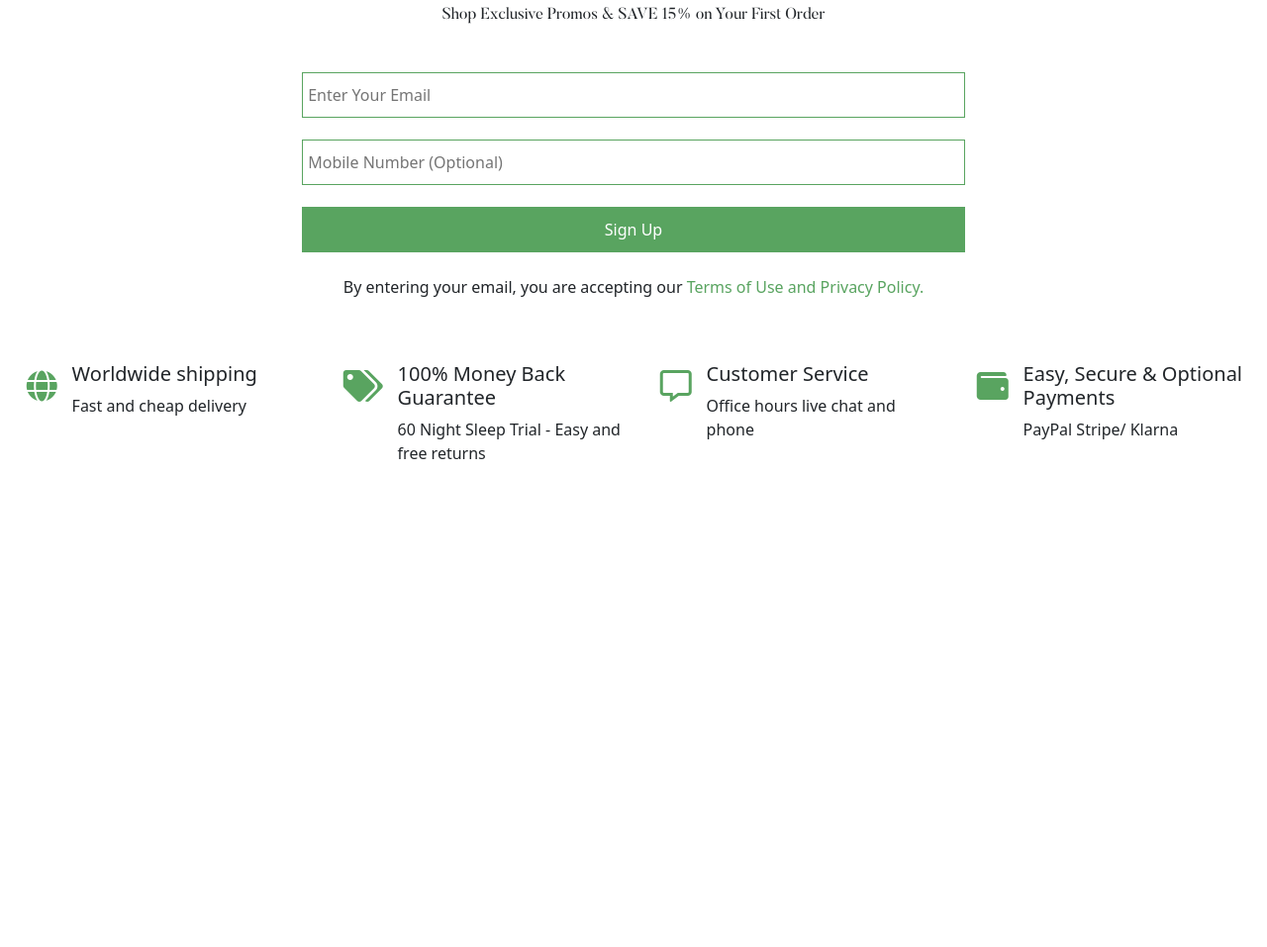
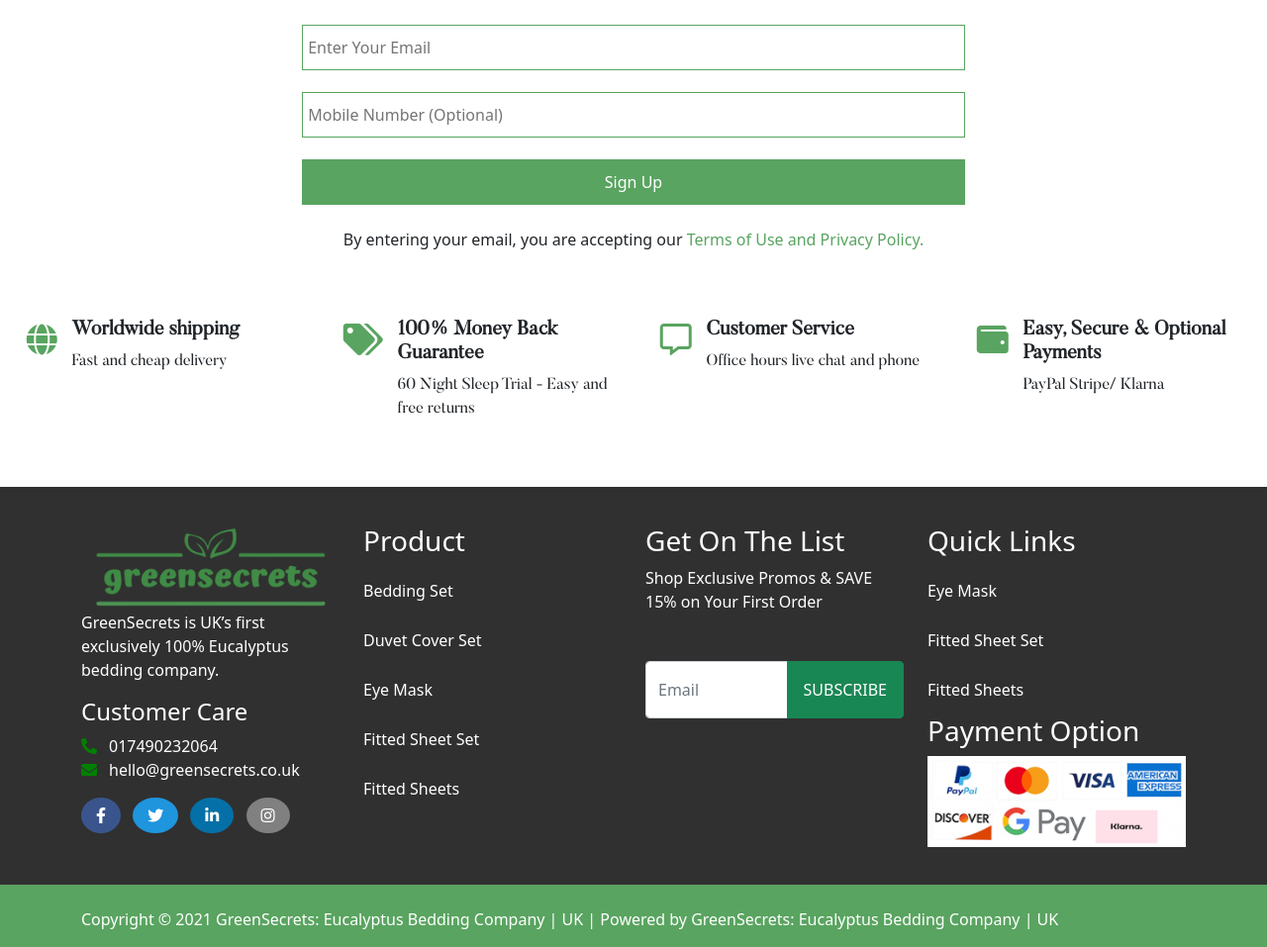
Before and after one commit to kafiabdullah/greensecrets, a plain HTML site: page index.html in a window 1280 px wide. Shown: the part 7588-8545 px from the top of the page at 99% size. Before the commit the page ends 8074 px from the top, so only its background shows below. Drawn offline with Linux system fonts and the light colour scheme.

Commit message:
add footer

```diff
--- a/css/style.css
+++ b/css/style.css
@@ -2,6 +2,8 @@
   margin: 0px;
   padding: 0px;
   box-sizing: border-box;
+}
+body {
 }
 h1,
 h2 {
@@ -412,6 +414,8 @@ header {
   color: rgb(89, 164, 96);
 }
 .shopping-section {
+  font-family: Butler, sans-serif;
+  padding: 4% 0%;
 }
 .shopping-content {
   display: flex;
@@ -420,6 +424,98 @@ header {
   font-size: 2rem;
   padding: 0% 5%;
   color: rgb(89, 164, 96);
+  margin-top: 2%;
 }
-.shopping-info {
+.shopping-info h5 {
+  font-weight: bold;
 }
+footer {
+  background-color: rgb(48, 48, 48);
+  color: white;
+  padding: 3% 0%;
+}
+.contact-section {
+}
+.contact-section a {
+  text-decoration: none;
+  color: white;
+}
+.contact-section img {
+  width: 100%;
+}
+.contact-section .phone,
+.email {
+  color: green;
+  text-align: center;
+  margin-right: 3%;
+}
+.contact-section ul {
+  list-style: none;
+  display: flex;
+}
+.contact-section ul li {
+  margin: 26px 6px;
+}
+.contact-section ul li a {
+  font-size: 1.2rem;
+  border-radius: 20px;
+  background: green;
+  padding: 5px 20px;
+}
+.social-icon {
+  word-spacing: 8px;
+}
+.social-icon a {
+  margin: 0px auto;
+}
+.fb {
+  background: rgb(58, 85, 141);
+  color: white;
+  padding: 10px 15px;
+  border-radius: 50%;
+}
+.tw {
+  background-color: rgb(31, 149, 222);
+  padding: 10px 15px;
+  border-radius: 50%;
+}
+.link {
+  background-color: rgb(5, 112, 167);
+  padding: 10px 15px;
+  border-radius: 50%;
+}
+.ins {
+  background-color: gray;
+  padding: 10px 15px;
+  border-radius: 50%;
+}
+.product-section {
+  display: flex;
+  flex-direction: column;
+}
+
+.product-section a {
+  text-decoration: none;
+  color: white;
+  line-height: 50px;
+}
+.quic-section {
+  display: flex;
+  flex-direction: column;
+}
+.quic-section a {
+  text-decoration: none;
+  color: white;
+  line-height: 50px;
+}
+.quic-section img {
+  background-color: white;
+}
+/* copyright-section */
+.copyright-section {
+  background-color: #59a460;
+}
+.copyright {
+  color: white;
+  margin-top: 2%;
+}
--- a/index.html
+++ b/index.html
@@ -934,7 +934,7 @@
 </section>
 <!-- About us section End -->
 <!-- Contact Section Start -->
-<section class="contact-section p-5">
+<section class="contact-section">
   <div class="container">
     <div class="row">
 
@@ -971,9 +971,8 @@
     <div class="row">
       <div class="col-md-3">
         <div class="shopping-content">
-          <div class="shopping-icon">
-            <i class="fas fa-globe"></i>
-          </div>
+            <i class="fas fa-globe shopping-icon"></i>
+
           <div class="shopping-info">
             <h5>Worldwide shipping
             </h5>
@@ -985,9 +984,9 @@
       </div>
       <div class="col-md-3">
         <div class="shopping-content">
-          <div class="shopping-icon">
-            <i class="fas fa-tags"></i>
-          </div>
+
+            <i class="fas fa-tags shopping-icon"></i>
+
           <div class="shopping-info">
             <h5>100% Money Back Guarantee
             </h5>
@@ -999,9 +998,9 @@
       </div>
       <div class="col-md-3">
         <div class="shopping-content">
-          <div class="shopping-icon">
-            <i class="far fa-comment-alt"></i>
-          </div>
+
+            <i class="far fa-comment-alt shopping-icon"></i>
+
           <div class="shopping-info">
             <h5>Customer Service
 
@@ -1016,9 +1015,9 @@
       </div>
       <div class="col-md-3">
         <div class="shopping-content">
-          <div class="shopping-icon">
-            <i class="fas fa-wallet"></i>
-          </div>
+
+            <i class="fas fa-wallet shopping-icon"></i>
+
           <div class="shopping-info">
             <h5>Easy, Secure & Optional Payments
 
@@ -1038,6 +1037,102 @@
     </main>
     <!-- Main Section END -->
 
+    <!-- footer section start -->
+
+    <!-- footer-section -->
+    <footer>
+      <div class="container">
+        <div class="row">
+          <div class="col-md-3 col-sm-12 col-lg-3">
+            <div class="contact-section" id="dropdown">
+              <a href="#"><img src="images/logos-img.png" class="footer-logo" alt="footer-logo"></a>
+              <p>GreenSecrets is UK’s first exclusively
+                100% Eucalyptus bedding company.</p>
+              <h4>Customer Care
+              </h4>
+
+              <a href="#"><span class="phone"><i class="fas fa-phone-alt"></i></span> 017490232064</a> <br>
+              <a href="#"><span class="email"><i class="fas fa-envelope"></i></span> hello@greensecrets.co.uk </a>
+
+            <div class="social-icon mt-3">
+              <a href="#"> <i class="fab fa-facebook-f fb"></i>
+                <a href="#"> <i class="fab fa-twitter tw"></i> </a>
+                <a href="#"> <i class="fab fa-linkedin-in link"></i> </a>
+                <a href="#"> <i class="fab fa-instagram ins"></i></a>
+            </div>
+
+
+
+              </ul>
+            </div>
+          </div>
+          <div class="col-md-6 col-sm-12 col-lg-3">
+            <div class="product-section">
+              <h3>Product
+              </h3>
+
+                <a href="#">  Bedding Set
+                </a>
+        <a href="#"> Duvet Cover Set</a>
+             <a href="#"> Eye Mask</a>
+              <a href="#">Fitted Sheet Set</a>
+                <a href="#"> Fitted Sheets</a>
+
+
+              </ul>
+            </div>
+          </div>
+          <div class="col-md-6 col-sm-12 col-lg-3">
+            <div class="main-section">
+              <h3>Get On The List
+              </h3>
+              <p>Shop Exclusive Promos & SAVE 15%
+                on Your First Order</p>
+                <div class="input-group mt-5">
+                  <input type="text" class="form-control" placeholder="Email" aria-label="Recipient's username" aria-describedby="basic-addon2">
+                  <span class="btn btn-success p-3" id="basic-addon2">SUBSCRIBE</span>
+                </div>
+            </div>
+
+          </div>
+          <div class="col-md-6 col-sm-12 col-lg-3">
+            <div class="quic-section" id="contact">
+              <h3>Quick Links
+              </h3>
+
+             <a href="#"> Eye Mask</a>
+             <a href="#">Fitted Sheet Set</a>
+               <a href="#"> Fitted Sheets</a>
+               <h3>Payment Option
+              </h3>
+              <img src="images/payment-logos-300x106-1.png" alt="">
+            </div>
+          </div>
+        </div>
+      </div>
+    </div>
+  </footer>
+  <!-- footer section -->
+  <!-- copyright section -->
+  <div class="copyright-section">
+    <div class="container">
+      <div class="row">
+        <div class="col-md-12 col-sm-12 col-lg-12">
+
+          <div class="copyright">
+            <p>Copyright © 2021 GreenSecrets: Eucalyptus Bedding Company | UK | Powered by GreenSecrets: Eucalyptus Bedding Company | UK</p>
+
+          </div>
+        </div>
+
+      </div>
+    </div>
+
+  </div>
+
+  <!-- copyright section -->
+    <!-- footer section end -->
+
     <!-- JS for Bootstrap  -->
     <script src="js/bootstrap.min.js"></script>
   </body>
```
